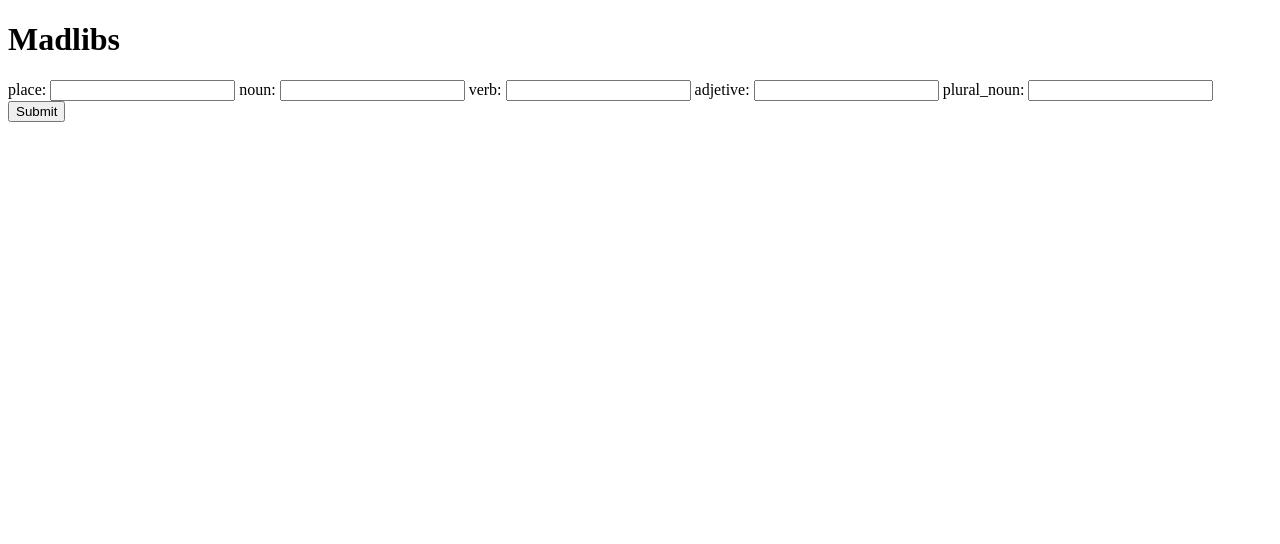
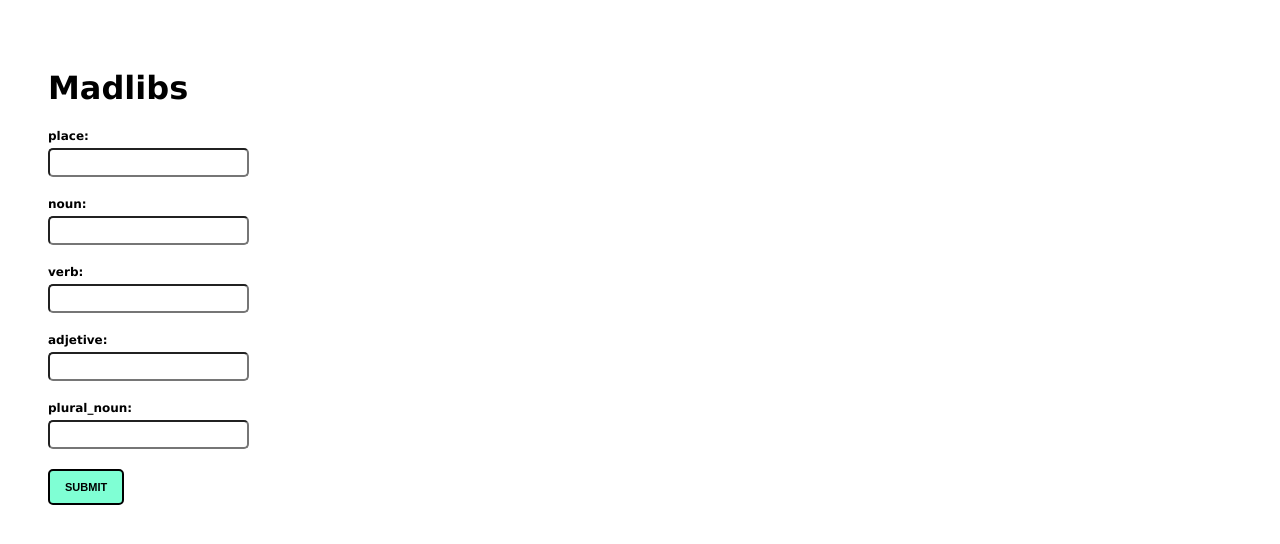
Before and after one commit to brianelizondo/FlaskJinja, a Flask app: page / in a window 1280 px wide. Shown: the top 544 px of the page. Run offline with Flask 2, Linux system fonts and the light colour scheme.

Commit message:
Further Study => Add CSS: Add some CSS to your madlibs, storing the CSS file in a static/ directory and referencing it properly

```diff
--- /dev/null
+++ b/static/style.css
@@ -0,0 +1,30 @@
+body{
+    font-family: Verdana, Geneva, Tahoma, sans-serif;
+    padding: 40px;
+}
+form label{
+    font-size: 12px;
+    font-weight: bold;
+    width: 100%;
+    display: block;
+}
+form input{
+    border-radius: 5px;
+    margin-bottom: 20px;
+    margin-top: 5px;
+    padding: 5px 10px;
+}
+form button{
+    background-color: aquamarine;
+    border: 2px black solid;
+    border-radius: 5px;
+    color: black;
+    font-size: 11px;
+    font-weight: bold;
+    text-transform: uppercase;
+    display: block;
+    padding: 10px 15px;
+}
+form button:hover{
+    cursor: pointer;
+}
--- a/templates/base.html
+++ b/templates/base.html
@@ -5,6 +5,7 @@
     <meta http-equiv="X-UA-Compatible" content="IE=edge">
     <meta name="viewport" content="width=device-width, initial-scale=1.0">
     <title>{% block title %}{% endblock %}</title>
+    <link rel="stylesheet" href="/static/style.css">
 </head>
 <body>
     {% block content %}{% endblock %}
```
